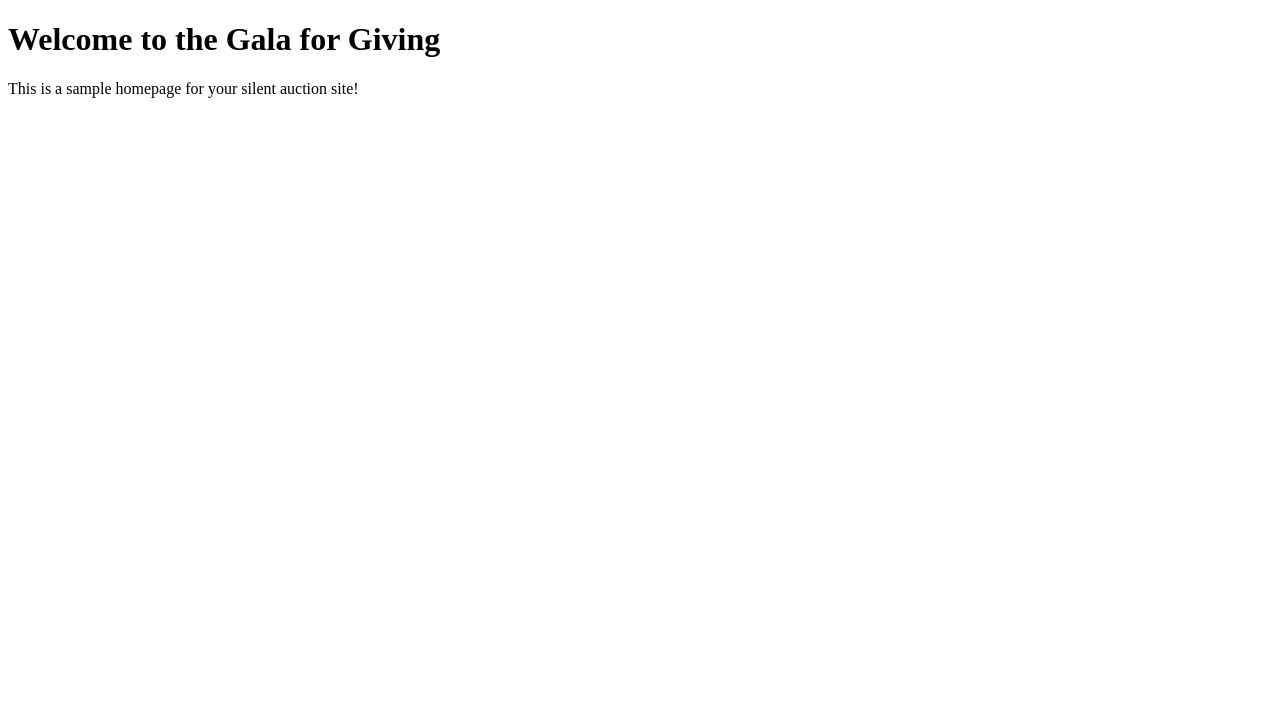
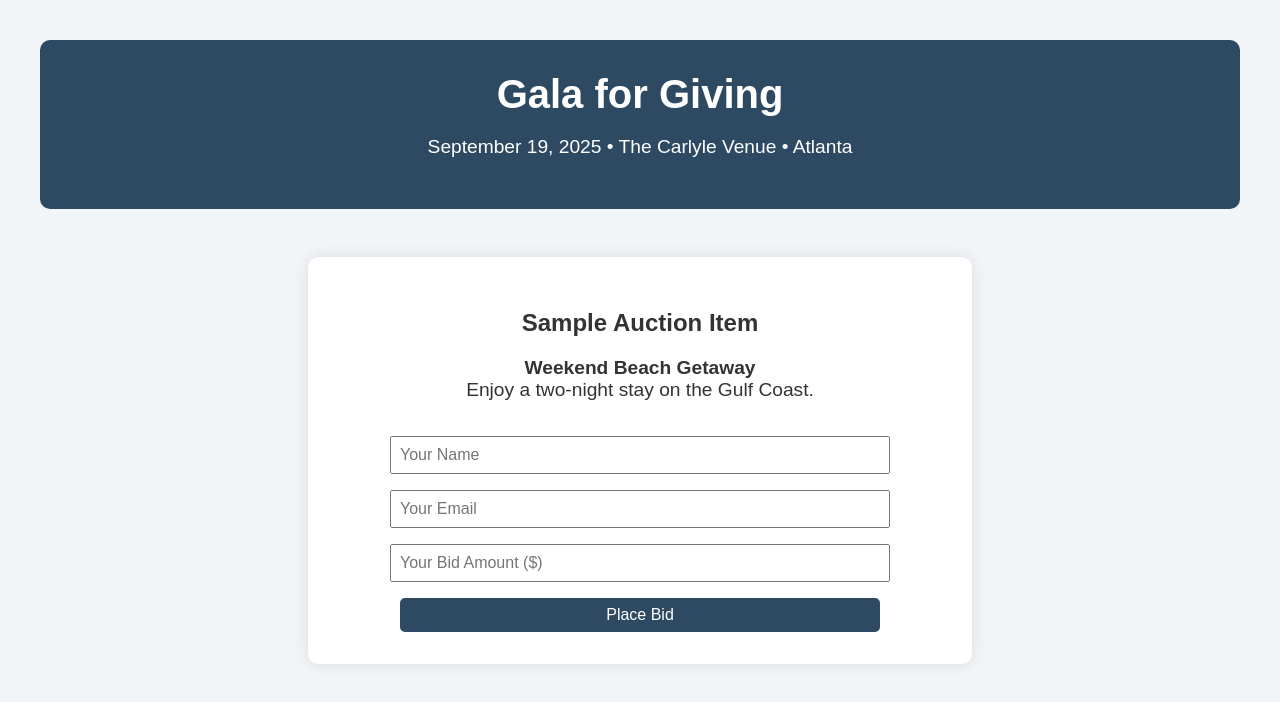
Before and after one commit to GTADPi/gala-for-giving, a plain HTML site: page index.html in a window 1280 px wide. Drawn offline with Linux system fonts and the light colour scheme.

Commit message:
Add files via upload

```diff
--- a/index.html
+++ b/index.html
@@ -1,11 +1,70 @@
 
 <!DOCTYPE html>
-<html>
+<html lang="en">
 <head>
+  <meta charset="UTF-8" />
+  <meta name="viewport" content="width=device-width, initial-scale=1.0"/>
   <title>Gala for Giving</title>
+  <style>
+    body {
+      font-family: Arial, sans-serif;
+      background-color: #f2f4f8;
+      color: #333;
+      padding: 2rem;
+      text-align: center;
+    }
+    header {
+      background-color: #2e4a62;
+      color: white;
+      padding: 2rem;
+      border-radius: 10px;
+    }
+    h1 {
+      margin: 0;
+      font-size: 2.5rem;
+    }
+    p {
+      font-size: 1.2rem;
+    }
+    .auction {
+      margin-top: 3rem;
+      padding: 2rem;
+      background: white;
+      border-radius: 10px;
+      box-shadow: 0 0 15px rgba(0,0,0,0.1);
+      max-width: 600px;
+      margin-left: auto;
+      margin-right: auto;
+    }
+    input, button {
+      padding: 0.5rem;
+      margin-top: 1rem;
+      width: 80%;
+      font-size: 1rem;
+    }
+    button {
+      background-color: #2e4a62;
+      color: white;
+      border: none;
+      border-radius: 5px;
+    }
+  </style>
 </head>
 <body>
-  <h1>Welcome to the Gala for Giving</h1>
-  <p>This is a sample homepage for your silent auction site!</p>
+  <header>
+    <h1>Gala for Giving</h1>
+    <p>September 19, 2025 • The Carlyle Venue • Atlanta</p>
+  </header>
+
+  <div class="auction">
+    <h2>Sample Auction Item</h2>
+    <p><strong>Weekend Beach Getaway</strong><br>Enjoy a two-night stay on the Gulf Coast.</p>
+    <form onsubmit="event.preventDefault(); alert('Bid submitted!');">
+      <input type="text" placeholder="Your Name" required><br>
+      <input type="email" placeholder="Your Email" required><br>
+      <input type="number" placeholder="Your Bid Amount ($)" required><br>
+      <button type="submit">Place Bid</button>
+    </form>
+  </div>
 </body>
 </html>
```
